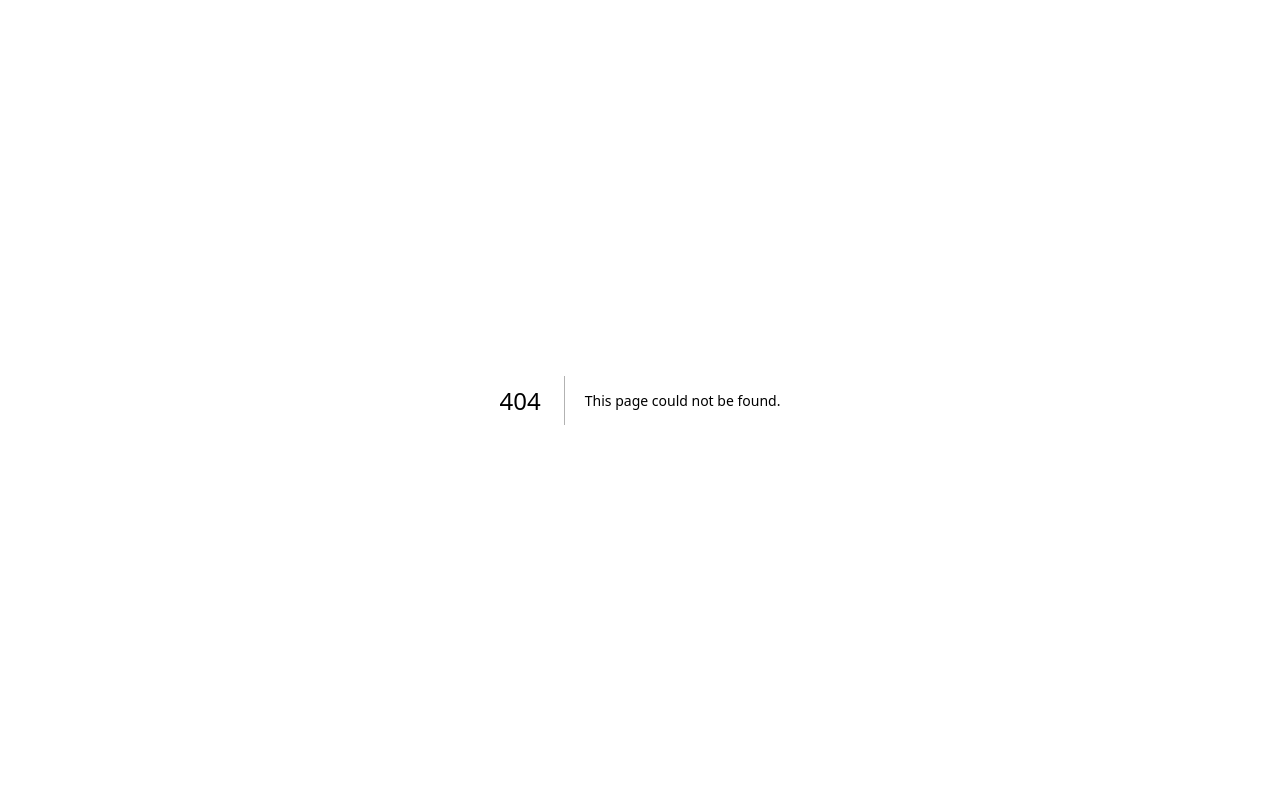
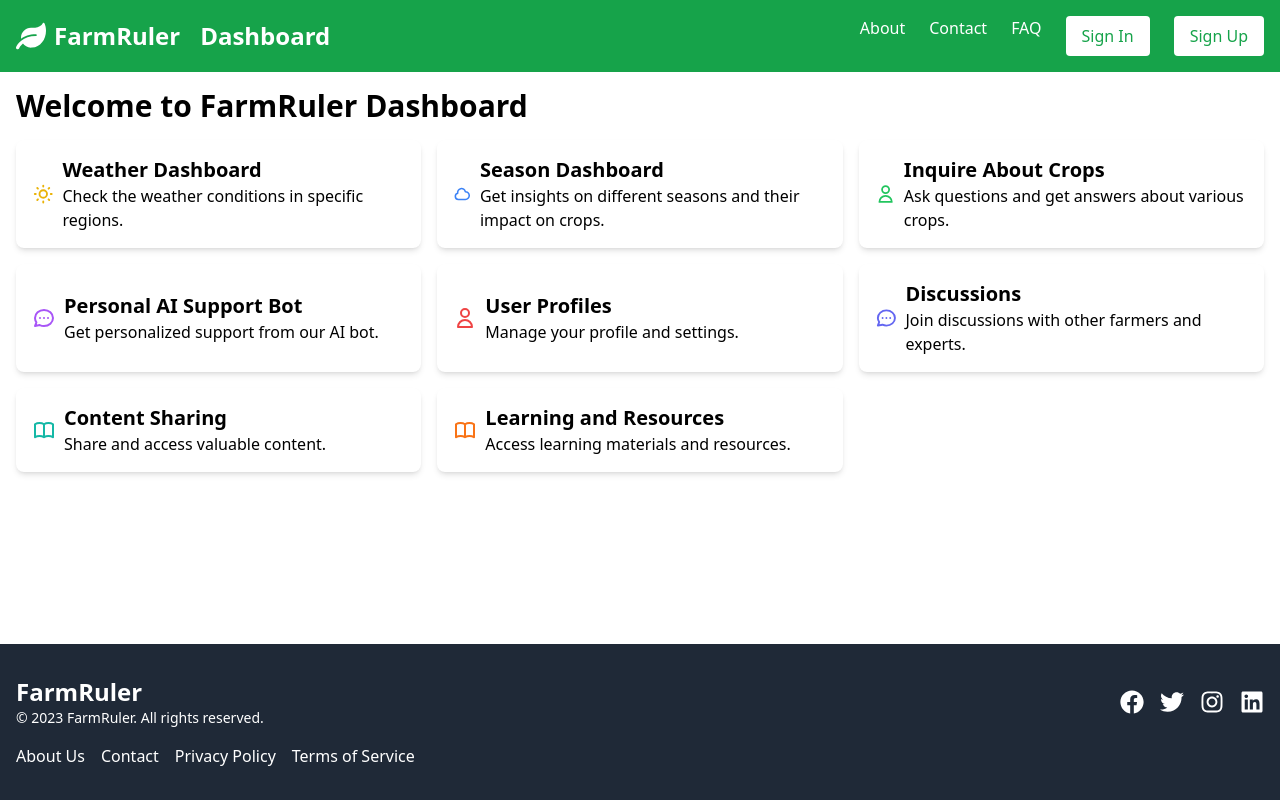
Before and after one commit to MOHAMMED-IQRAMUL/FarmRuler, a Next.js app: page /dashboard in a window 1280 px wide. Before the commit this address had no page. Built offline with nearby package versions, Linux system fonts and the light colour scheme.

Commit message:
user Dashboard page

```diff
--- /dev/null
+++ b/app/dashboard/page.js
@@ -0,0 +1,80 @@
+"use client"
+
+
+import { useState } from 'react';
+import { SunIcon, CloudIcon, UserIcon, ChatIcon, BookOpenIcon } from '@heroicons/react/outline';
+import Navbar from '../components/Navbar';
+import Footer from '../components/Footer';
+
+
+export default function Dashboard() {
+    const [weather, setWeather] = useState(null);
+
+    return (
+        <div className="min-h-screen flex flex-col">
+            <Navbar />
+            <main className="flex-grow container mx-auto p-4">
+                <h1 className="text-3xl font-bold mb-4">Welcome to FarmRuler Dashboard</h1>
+                <div className="grid grid-cols-1 md:grid-cols-2 lg:grid-cols-3 gap-4">
+                    <div className="bg-white shadow-md rounded-lg p-4 flex items-center">
+                        <SunIcon className="h-6 w-6 text-yellow-500 mr-2" />
+                        <div>
+                            <h2 className="text-xl font-semibold">Weather Dashboard</h2>
+                            <p>Check the weather conditions in specific regions.</p>
+                        </div>
+                    </div>
+                    <div className="bg-white shadow-md rounded-lg p-4 flex items-center">
+                        <CloudIcon className="h-6 w-6 text-blue-500 mr-2" />
+                        <div>
+                            <h2 className="text-xl font-semibold">Season Dashboard</h2>
+                            <p>Get insights on different seasons and their impact on crops.</p>
+                        </div>
+                    </div>
+                    <div className="bg-white shadow-md rounded-lg p-4 flex items-center">
+                        <UserIcon className="h-6 w-6 text-green-500 mr-2" />
+                        <div>
+                            <h2 className="text-xl font-semibold">Inquire About Crops</h2>
+                            <p>Ask questions and get answers about various crops.</p>
+                        </div>
+                    </div>
+                    <div className="bg-white shadow-md rounded-lg p-4 flex items-center">
+                        <ChatIcon className="h-6 w-6 text-purple-500 mr-2" />
+                        <div>
+                            <h2 className="text-xl font-semibold">Personal AI Support Bot</h2>
+                            <p>Get personalized support from our AI bot.</p>
+                        </div>
+                    </div>
+                    <div className="bg-white shadow-md rounded-lg p-4 flex items-center">
+                        <UserIcon className="h-6 w-6 text-red-500 mr-2" />
+                        <div>
+                            <h2 className="text-xl font-semibold">User Profiles</h2>
+                            <p>Manage your profile and settings.</p>
+                        </div>
+                    </div>
+                    <div className="bg-white shadow-md rounded-lg p-4 flex items-center">
+                        <ChatIcon className="h-6 w-6 text-indigo-500 mr-2" />
+                        <div>
+                            <h2 className="text-xl font-semibold">Discussions</h2>
+                            <p>Join discussions with other farmers and experts.</p>
+                        </div>
+                    </div>
+                    <div className="bg-white shadow-md rounded-lg p-4 flex items-center">
+                        <BookOpenIcon className="h-6 w-6 text-teal-500 mr-2" />
+                        <div>
+                            <h2 className="text-xl font-semibold">Content Sharing</h2>
+                            <p>Share and access valuable content.</p>
+                        </div>
+                    </div>
+                    <div className="bg-white shadow-md rounded-lg p-4 flex items-center">
+                        <BookOpenIcon className="h-6 w-6 text-orange-500 mr-2" />
+                        <div>
+                            <h2 className="text-xl font-semibold">Learning and Resources</h2>
+                            <p>Access learning materials and resources.</p>
+                        </div>
+                    </div>
+                </div>
+            </main>
+            <Footer />
+        </div>
+    );
+}
```
